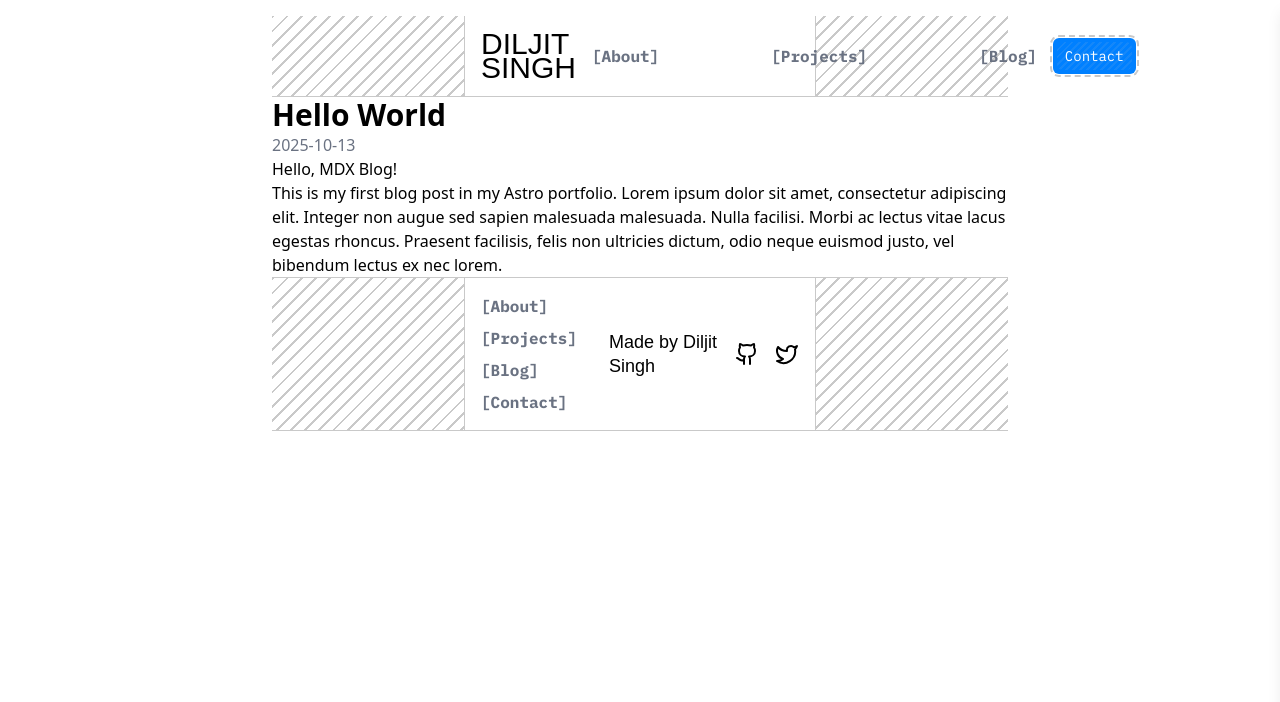
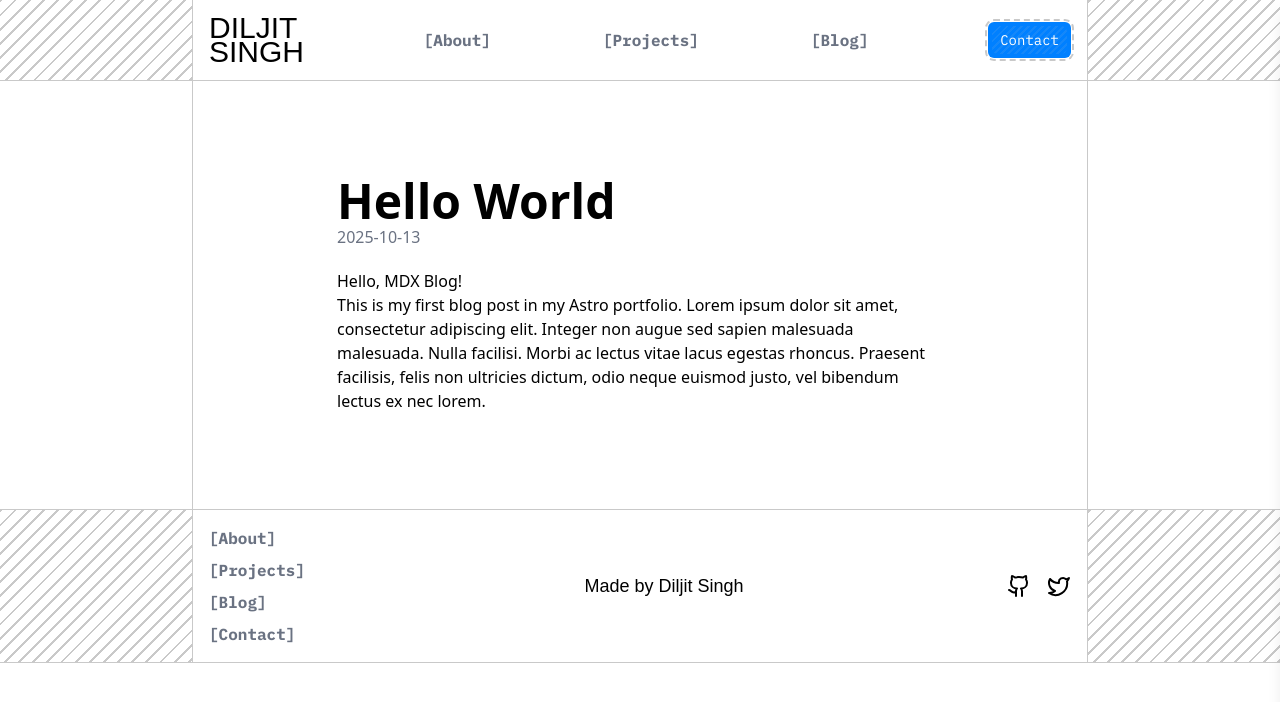
Before and after one commit to diljitsgit/diljitsgit.github.io, an Astro site: page /blog/hello-world in a window 1280 px wide. Built offline with nearby package versions, Linux system fonts and the light colour scheme; Astro itself is replaced by a stand-in of ours; a web font is replaced by a local one.

Commit message:
Dynamic Blog Fix

```diff
--- a/src/layouts/PostLayout.astro
+++ b/src/layouts/PostLayout.astro
@@ -6,9 +6,13 @@ const { title, date } = Astro.props;
     <head>
         <title>{title}</title>
     </head>
-    <body class="max-w-3xl mx-auto p-4">
-        <h1 class="text-3xl font-bold">{title}</h1>
-        <p class="text-gray-500">{date}</p>
-        <slot />
+    <body class="">
+        <div class="border-outline bg-white border-x lg:mx-48 md:mx-16 m-0 gap-4 flex items-center justify-between md:py-12 py-6 lg:px-32 md:px-12 px-4">
+            <div class="max-w-6xl mx-auto my-12 px-4">
+                <h1 class="text-5xl font-bold">{title}</h1>
+                <p class="text-gray-500 pb-5">{date}</p>
+                <slot />
+            </div>
+        </div>
     </body>
 </html>
--- a/src/pages/blog/[slug].astro
+++ b/src/pages/blog/[slug].astro
@@ -20,8 +20,10 @@ const post = await import(`../../content/blog/${slug}.mdx`);
 const frontmatter = post.frontmatter;
 ---
 
-<Navbar />
+<div>
+    <Navbar />
 <PostLayout title={frontmatter.title} date={frontmatter.date}>
     <post.default />
 </PostLayout>
 <Footer />
+</div>
```
Also changed, not shown: src/pages/about.mdx (deleted).
